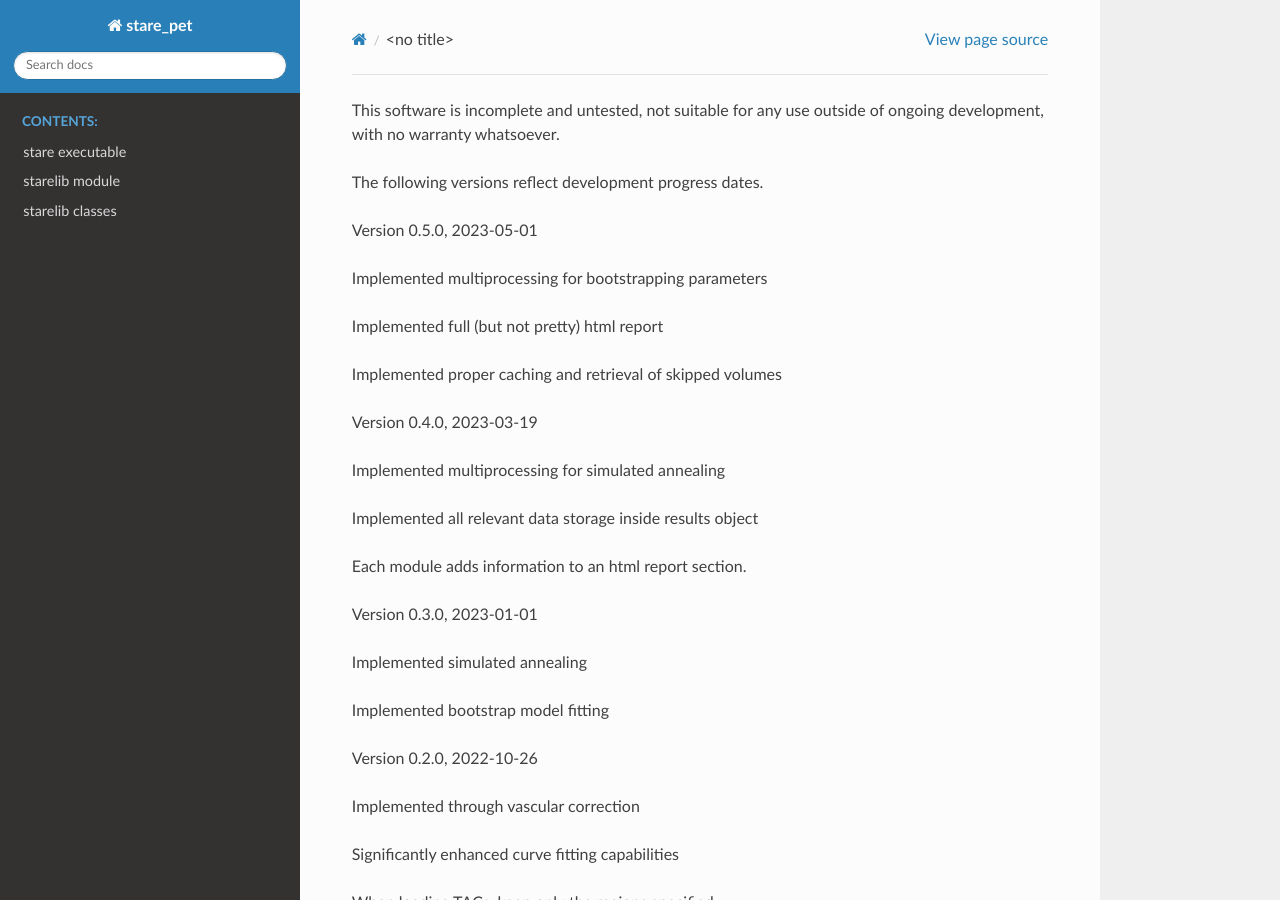
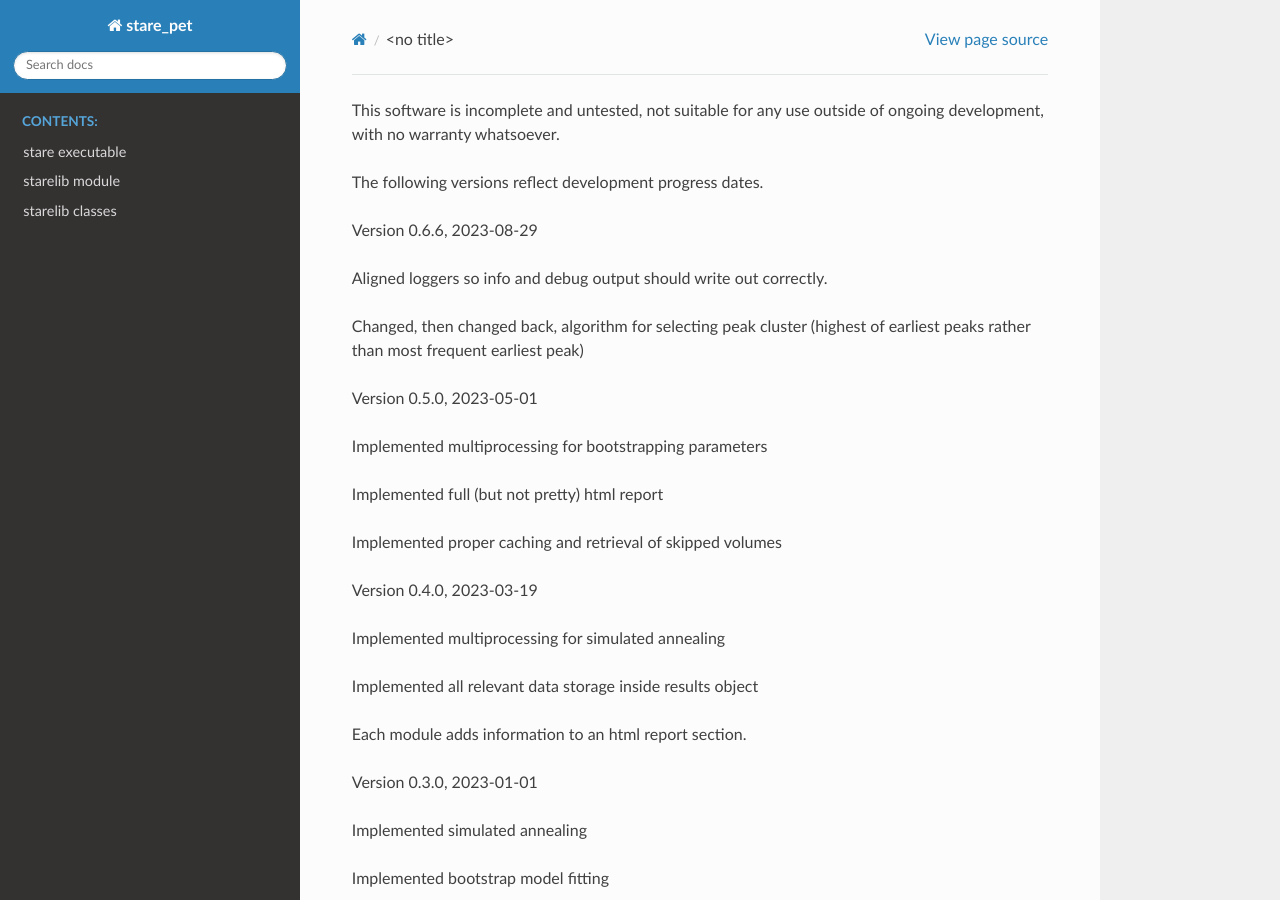
Before and after one commit to mfschmidt/stare_pet, a Sphinx documentation site: the page built from docs/changelog.rst, in a window 1280 px wide and 900 px high. Built offline with Sphinx 7.4.7 and the Read the Docs theme 2.0.0, drawn with Linux system fonts in a browser that asks for light colours.

Commit message:
version bump

```diff
--- a/docs/changelog.rst
+++ b/docs/changelog.rst
@@ -3,6 +3,12 @@ not suitable for any use outside of ongoing development,
 with no warranty whatsoever.
 
 The following versions reflect development progress dates.
+
+Version 0.6.6, 2023-08-29
+
+- Aligned loggers so info and debug output should write out correctly.
+- Changed, then changed back, algorithm for selecting peak cluster
+  (highest of earliest peaks rather than most frequent earliest peak)
 
 Version 0.5.0, 2023-05-01
 
--- a/setup.cfg
+++ b/setup.cfg
@@ -1,6 +1,6 @@
 [metadata]
 name = stare_pet
-version = 0.6.4
+version = 0.6.6
 author = Mike Schmidt
 author_email = mikeschmidt@schmidtgracen.com
 maintainer = Mike Schmidt
```
Also changed, not shown: requirements.txt (+13 -13 lines).
